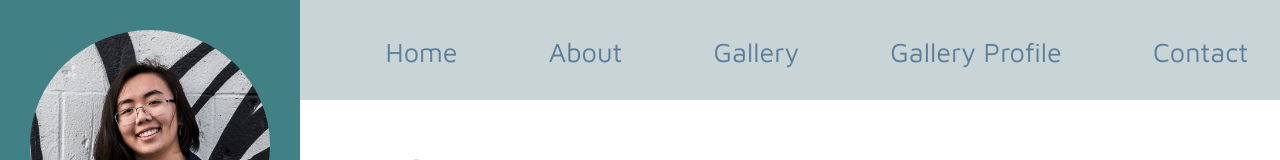
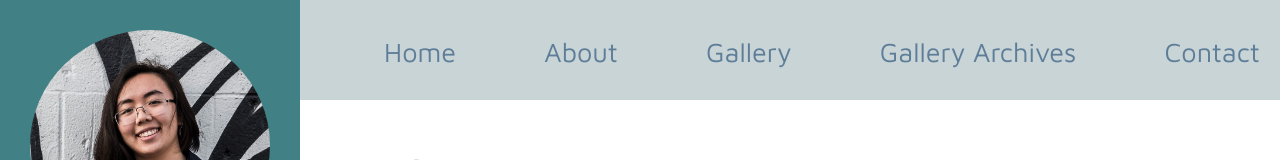
Before and after one commit to QueenaSitu/portfolio, a plain HTML site: page about.html in a window 1280 px wide. Shown: the top 160 px of the page. Drawn offline with Linux system fonts and the light colour scheme.

Commit message:
Add files via upload

```diff
--- a/about.html
+++ b/about.html
@@ -18,7 +18,7 @@
   	<li><a href="./index.html">Home</a></li>
     <li><a href="./about.html">About</a></li>
     <li><a href="./gallery.html">Gallery</a></li>
-    <li><a href="./gallery_profile.html">Gallery Profile</a></li>
+    <li><a href="./gallery_profile.html">Gallery Archives</a></li>
     <li><a href="./contact.html">Contact</a></li>
   </ul>
 </div>
--- a/css/styles.css
+++ b/css/styles.css
@@ -37,7 +37,7 @@ body {
 ul {
 	display: flex;
 	justify-content: space-around;
-	margin-right: 30px;
+	margin-right: 20px;
 }
 
 li {
```
Also changed, not shown: contact.html (+1 -1 lines), gallery.html (+1 -1 lines), gallery_profile.html (+1 -1 lines), index.html (+1 -1 lines).
